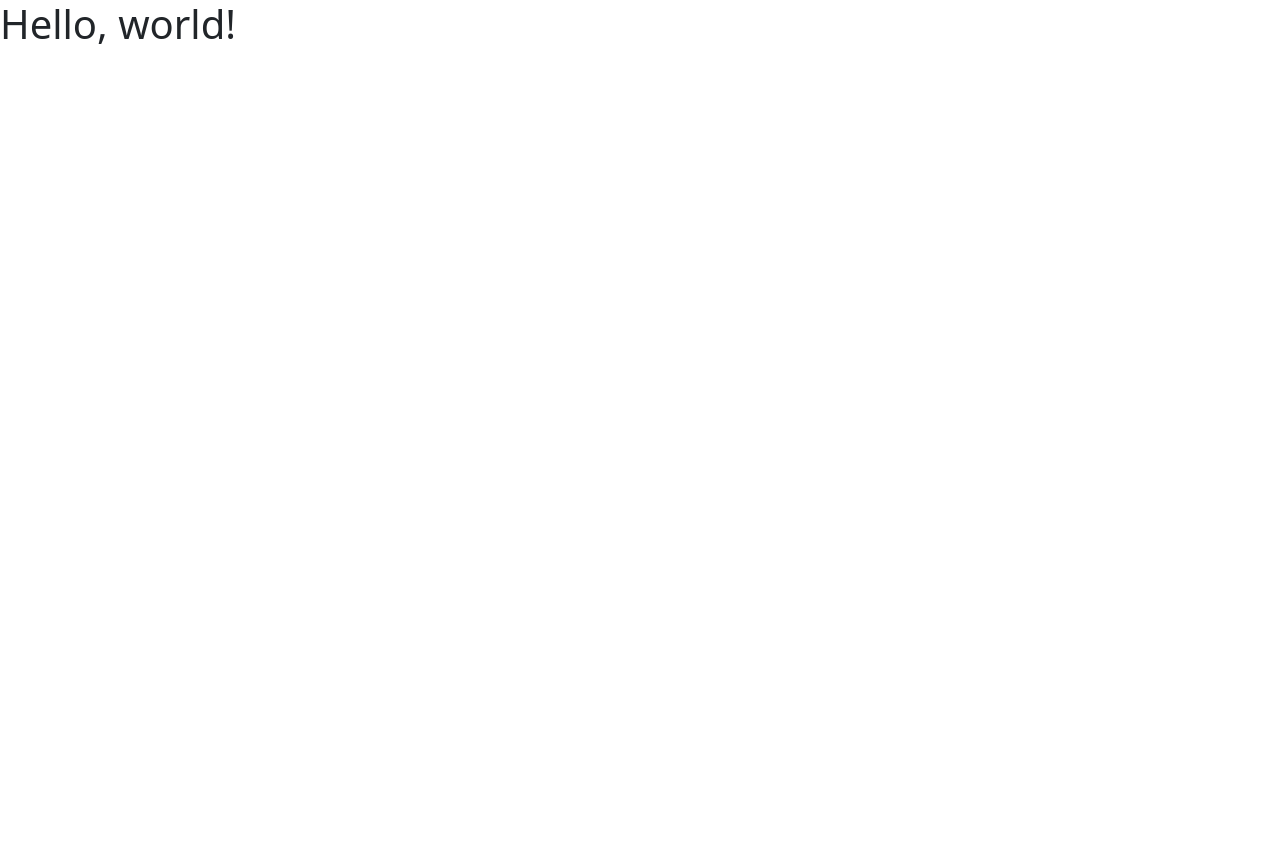
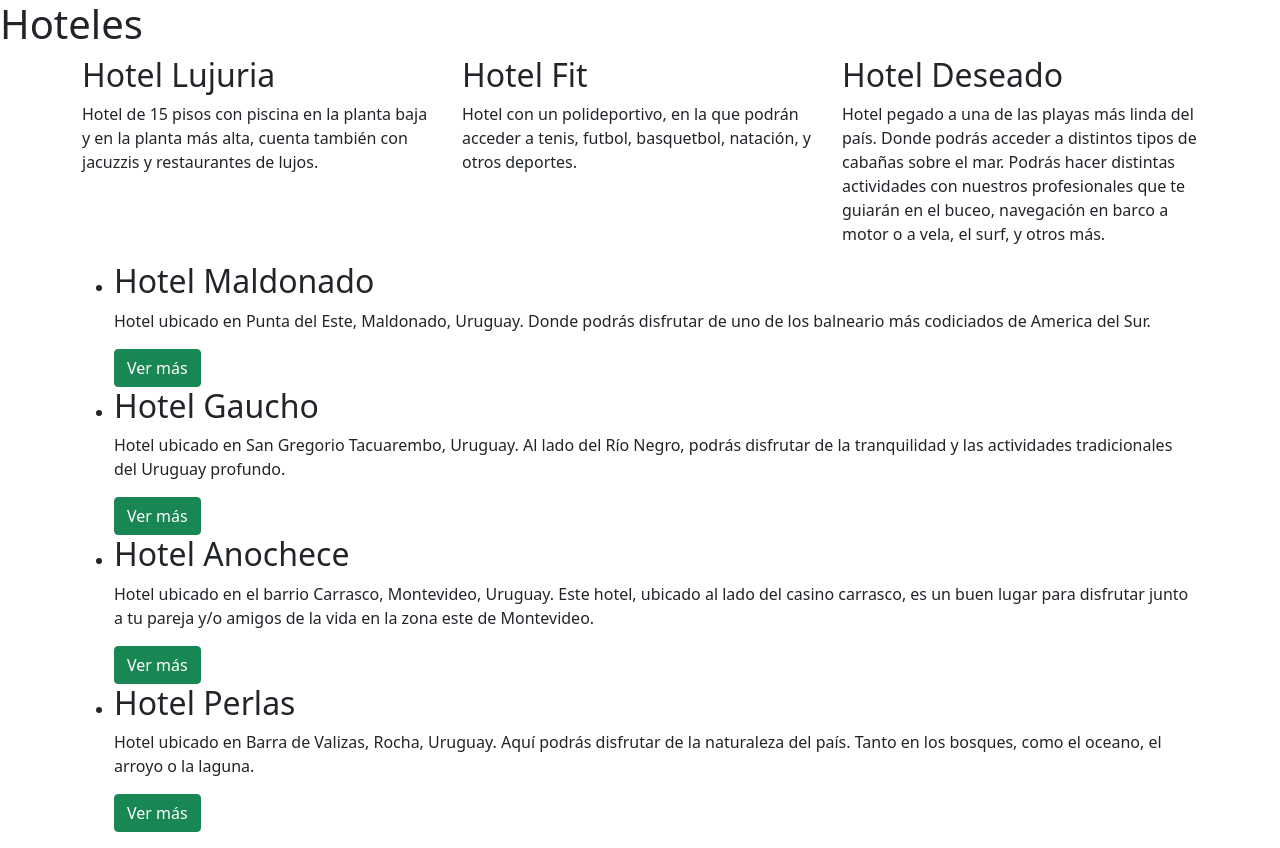
Before and after one commit to facundovacani/Hoteles-Uruguay, a website: page index.html in a window 1280 px wide. Before the commit the page ends 800 px from the top, so only its background shows below. Drawn offline with nearby package versions, Linux system fonts and the light colour scheme.

Commit message:
Agregado codigo HTML con Hoteles

```diff
--- a/index.html
+++ b/index.html
@@ -1,6 +1,7 @@
 <!doctype html>
 <html lang="en">
-  <head>
+
+<head>
     <!-- Required meta tags -->
     <meta charset="utf-8">
     <meta name="viewport" content="width=device-width, initial-scale=1">
@@ -9,9 +10,61 @@
     <!-- <link href="https://cdn.jsdelivr.net/npm/bootstrap@5.1.0/dist/css/bootstrap.min.css" rel="stylesheet" integrity="sha384-KyZXEAg3QhqLMpG8r+8fhAXLRk2vvoC2f3B09zVXn8CA5QIVfZOJ3BCsw2P0p/We" crossorigin="anonymous"> -->
     <link rel="stylesheet" href="node_modules/bootstrap/dist/css/bootstrap.min.css">
     <title>Hello, world!</title>
-  </head>
-  <body>
-    <h1>Hello, world!</h1>
+</head>
+
+<body>
+    <h1>Hoteles</h1>
+    <main class="container">
+        <section class="row">
+            <div class="col-4">
+                <h2>Hotel Lujuria</h2>
+                <p>
+                    Hotel de 15 pisos con piscina en la planta baja y en la planta más alta, cuenta también con jacuzzis
+                    y restaurantes de lujos.
+                </p>
+            </div>
+            <div class="col-4">
+                <h2>Hotel Fit</h2>
+                <p>
+                    Hotel con un polideportivo, en la que podrán acceder a tenis, futbol, basquetbol, natación, y otros
+                    deportes.
+                </p>
+            </div>
+            <div class="col-4">
+                <h2>Hotel Deseado</h2>
+                <p>
+                    Hotel pegado a una de las playas más linda del país. Donde podrás acceder a distintos tipos de
+                    cabañas sobre el mar. Podrás hacer distintas actividades con nuestros profesionales que te guiarán
+                    en el buceo, navegación en barco a motor o a vela, el surf, y otros más.
+                </p>
+            </div>
+            <div>
+                <ul>
+                    <li>
+                        <h2>Hotel Maldonado</h2>
+                        <p>Hotel ubicado en Punta del Este, Maldonado, Uruguay. Donde podrás disfrutar de uno de los balneario más codiciados de America del Sur.</p>
+                        <button class="btn btn-success">Ver más</button>
+                    </li>
+                    <li>
+                        <h2>Hotel Gaucho</h2>
+                        <p>Hotel ubicado en San Gregorio Tacuarembo, Uruguay. Al lado del Río Negro, podrás disfrutar de la tranquilidad y las actividades tradicionales del Uruguay profundo.</p>
+                        <button class="btn btn-success">Ver más</button>
+                    </li>
+                    <li>
+                        <h2>Hotel Anochece</h2>
+                        <p>Hotel ubicado en el barrio Carrasco, Montevideo, Uruguay. Este hotel, ubicado al lado del casino carrasco, es un buen lugar para disfrutar junto a tu pareja y/o amigos de la vida en la zona este de Montevideo.</p>
+                        <button class="btn btn-success">Ver más</button>
+                    </li>
+                    <li>
+                        <h2>Hotel Perlas</h2>
+                        <p>Hotel ubicado en Barra de Valizas, Rocha, Uruguay. Aquí podrás disfrutar de la naturaleza del país. Tanto en los bosques, como el oceano, el arroyo o la laguna.</p>
+                        <button class="btn btn-success">Ver más</button>
+                    </li>
+                </ul>
+            </div>
+
+        </section>
+    </main>
 
     <!-- Optional JavaScript; choose one of the two! -->
 
@@ -28,5 +81,6 @@
     <script src="https://cdn.jsdelivr.net/npm/@popperjs/core@2.9.3/dist/umd/popper.min.js" integrity="sha384-eMNCOe7tC1doHpGoWe/6oMVemdAVTMs2xqW4mwXrXsW0L84Iytr2wi5v2QjrP/xp" crossorigin="anonymous"></script>
     <script src="https://cdn.jsdelivr.net/npm/bootstrap@5.1.0/dist/js/bootstrap.min.js" integrity="sha384-cn7l7gDp0eyniUwwAZgrzD06kc/tftFf19TOAs2zVinnD/C7E91j9yyk5//jjpt/" crossorigin="anonymous"></script>
     -->
-  </body>
+</body>
+
 </html>
```
